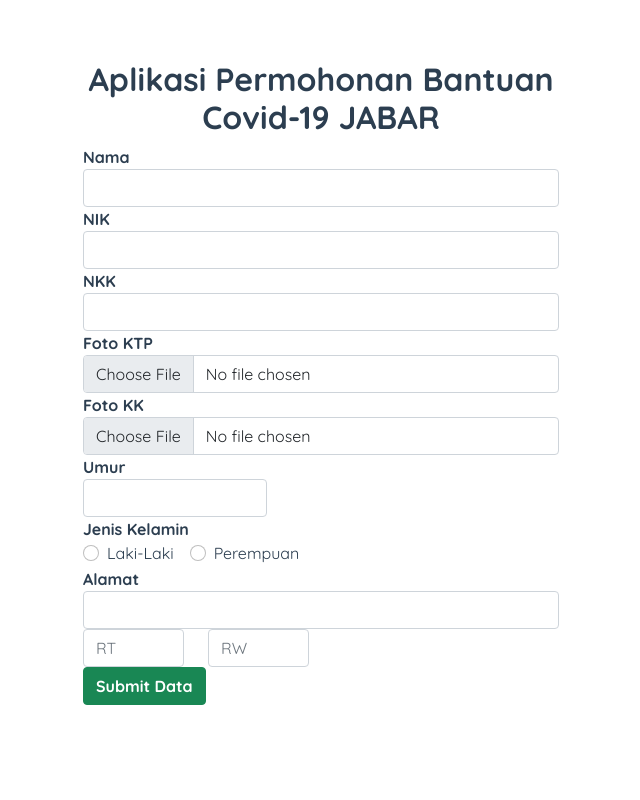
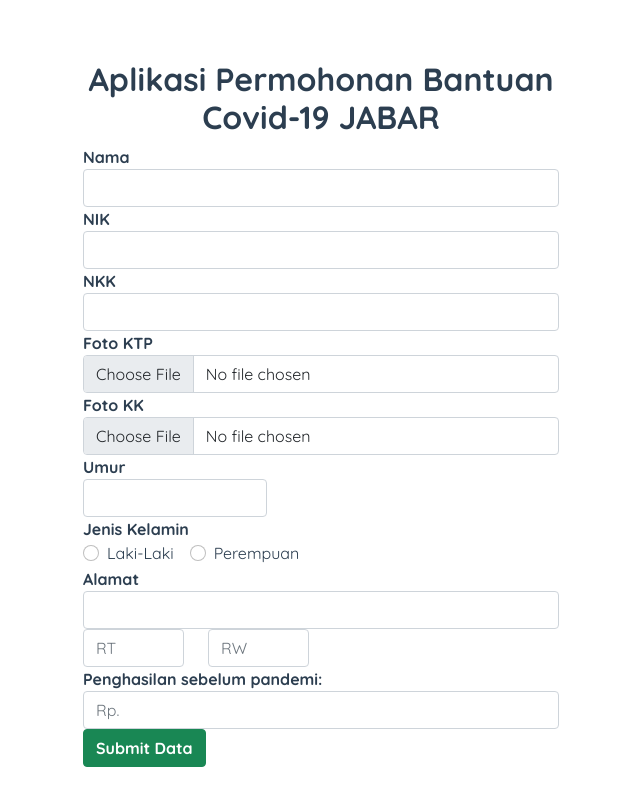
Before and after one commit to nazzalra/permohonan-bantuan-pandemi, a Vue app: page / in a window 1280 px wide. Shown: the whole page, without its empty margins (319-959 px from the left). Built offline with nearby package versions, Linux system fonts and the light colour scheme.

Commit message:
create and validate userData penghasilan_sebelum_pandemi

```diff
--- a/src/components/FormValidation.vue
+++ b/src/components/FormValidation.vue
@@ -204,6 +204,26 @@
     </div>
 
     <div class="form-group">
+      <label for="penghasilan_sebelum_pandemi" class="fw-bold">
+        Penghasilan sebelum pandemi:
+        <span class="fw-bolder" v-if="!!userData.penghasilan.sebelum_pandemi">{{
+          formatRupiah(userData.penghasilan.sebelum_pandemi)
+        }}</span>
+      </label>
+      <input
+        type="number"
+        v-model="userData.penghasilan.sebelum_pandemi"
+        id="penghasilan_sebelum_pandemi"
+        class="form-control"
+        :class="{ 'is-invalid': isError('penghasilan.sebelum_pandemi') }"
+        placeholder="Rp."
+      />
+      <div v-if="isError('penghasilan.sebelum_pandemi')" class="invalid-feedback">
+        <span v-if="isInvalid('penghasilan.sebelum_pandemi', 'required')">*Wajib diisi</span>
+      </div>
+    </div>
+
+    <div class="form-group">
       <button class="btn btn-block btn-success fw-bold">Submit Data</button>
     </div>
   </form>
@@ -233,6 +253,10 @@ export default {
         alamat: "",
         rt: "",
         rw: "",
+        penghasilan: {
+          sebelum_pandemi: "",
+          setelah_pandemi: "",
+        },
       },
       JENISKELAMIN,
       isSubmit: false,
@@ -286,6 +310,16 @@ export default {
           required,
           alphaNum,
         },
+        penghasilan: {
+          sebelum_pandemi: {
+            required,
+            numeric,
+          },
+          setelah_pandemi: {
+            required,
+            numeric,
+          },
+        },
       },
     };
   },
@@ -296,6 +330,10 @@ export default {
       if (this.v$.error) return;
     },
     isError(data) {
+      let arr_data = data.split(".");
+      if (arr_data.length == 2) {
+        return this.isSubmit && this.v$.userData[arr_data[0]][arr_data[1]].$error;
+      }
       return this.isSubmit && this.v$.userData[data].$error;
     },
     changeFoto(e, data) {
@@ -306,7 +344,18 @@ export default {
       this.userData[data] = e.target.files[0];
     },
     isInvalid(data, validator) {
+      let arr_data = data.split(".");
+      if (arr_data.length == 2) {
+        return this.v$.userData[arr_data[0]][arr_data[1]][validator].$invalid;
+      }
       return this.v$.userData[data][validator].$invalid;
+    },
+    formatRupiah(value) {
+      return new Intl.NumberFormat("id-ID", {
+        style: "currency",
+        currency: "IDR",
+        minimumFractionDigits: 0,
+      }).format(value);
     },
   },
 };
```
